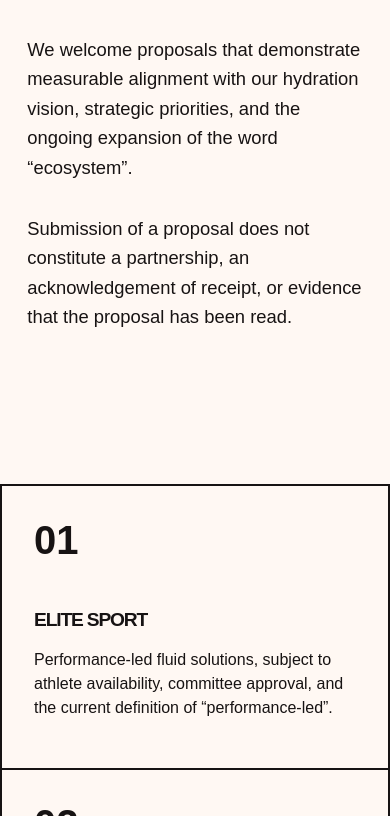
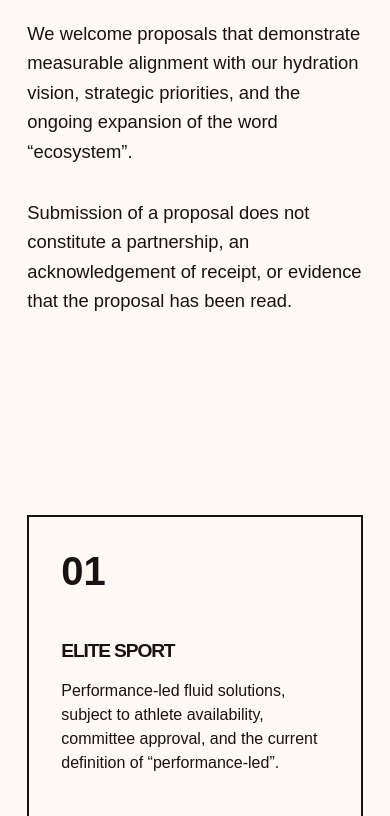
Before and after one commit to OWelton-Rosie/LESBIANADE.com, a SvelteKit app: page /contact/partnerships in a window 390 px wide. Shown: the part 1184-2000 px from the top of the page. Built offline with nearby package versions, Linux system fonts and the light colour scheme.

Commit message:
Scope mobile layout rules to the current route

```diff
--- a/src/routes/contact/partnerships/+page.svelte
+++ b/src/routes/contact/partnerships/+page.svelte
@@ -169,81 +169,10 @@
     line-height: 1.5;
 }
 
-/* Responsive legacy rules pending selector-level cleanup */
-/* RESPONSIVE */
-
 @media (max-width: 800px) {
-    .careers-intro,
-    .sustainability-content,
-    .partnership-intro,
-    .press-content,
-    .dei-content {
-        padding: 18vw 7vw;
-
-        grid-template-columns: 1fr;
-        gap: 4rem;
-    }
-
-    .sustainability-stats {
-        grid-template-columns: 1fr;
-    }
-
-    .sustainability-stats article {
-        border-right: 0;
-        border-bottom: 1px solid #444;
-    }
-
-    .commitment-grid,
-    .partnership-grid,
-    .dei-values {
-        grid-template-columns: 1fr;
-    }
-
-    .commitment-grid article,
-    .partnership-grid article,
-    .dei-values article {
-        border-left: 2px solid var(--dark);
-    }
-
-    .contact-grid {
-        padding: 12vw 7vw;
-
-        grid-template-columns: 1fr;
-    }
-
-    .contact-grid article,
-    .contact-grid article:nth-child(3),
-    .contact-grid article:nth-child(4) {
-        border-left: 2px solid var(--dark);
-        border-bottom: 0;
-    }
-
-    .contact-grid article:last-child {
-        border-bottom: 2px solid var(--dark);
-    }
-
-    .job {
-        align-items: flex-start;
-        gap: 2rem;
-        flex-direction: column;
-    }
-
-    .legal-header {
-        padding: 18vw 7vw 14vw;
-    }
-
-    .legal-content {
-        padding: 15vw 7vw;
-    }
-
-    .careers-cta,
-    .contact-notice,
-    .press-kit {
-        padding: 18vw 7vw;
-    }
-
-    .dei-values {
-        padding: 0 7vw 15vw;
-    }
+  .partnership-intro { padding: 18vw 7vw; grid-template-columns: 1fr; gap: 3rem; }
+  .partnership-grid { grid-template-columns: 1fr; }
+  .partnership-grid article { border-left: 2px solid var(--dark); }
+  .partnership-types, .contact-notice { padding: 12vw 7vw; }
 }
 </style>
```
